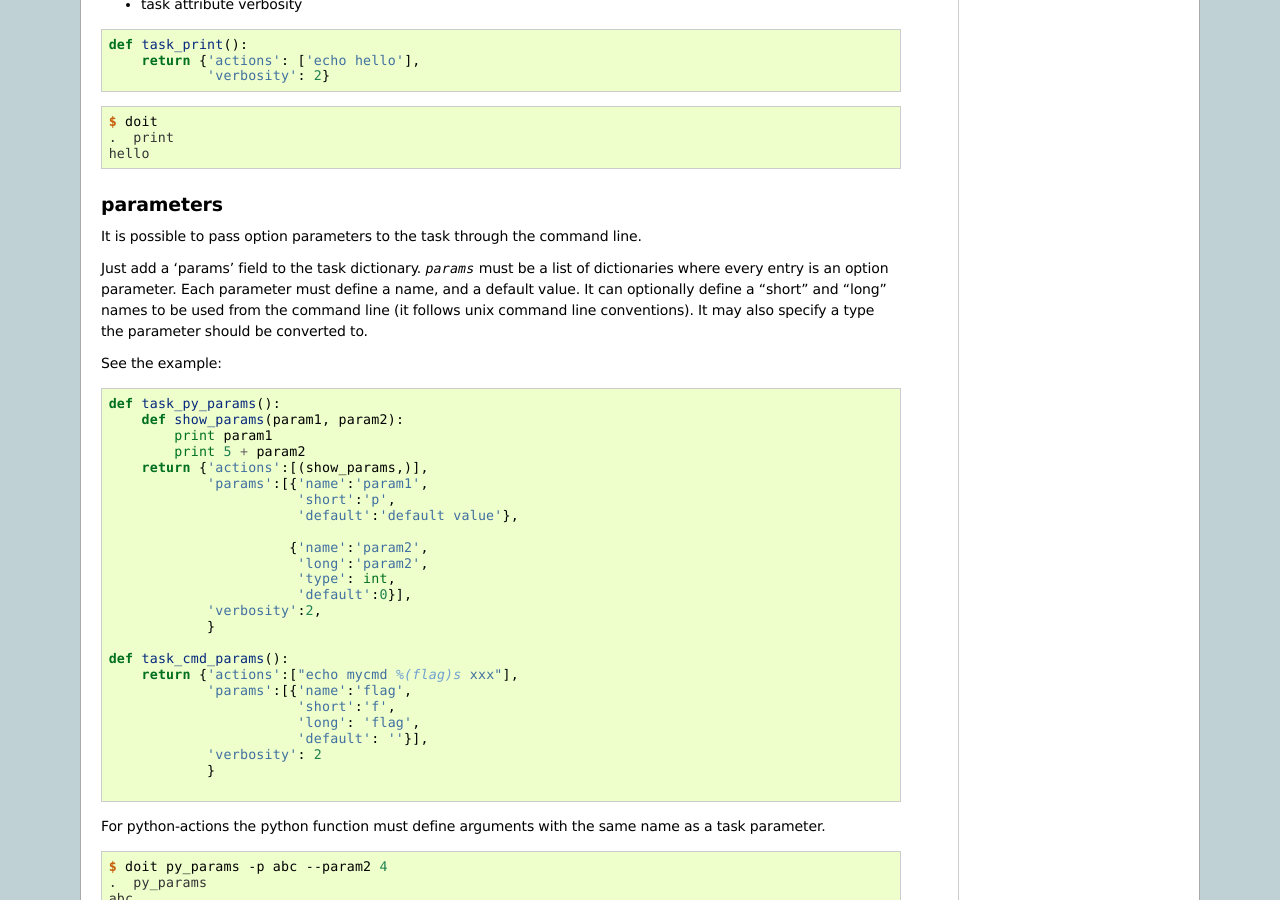
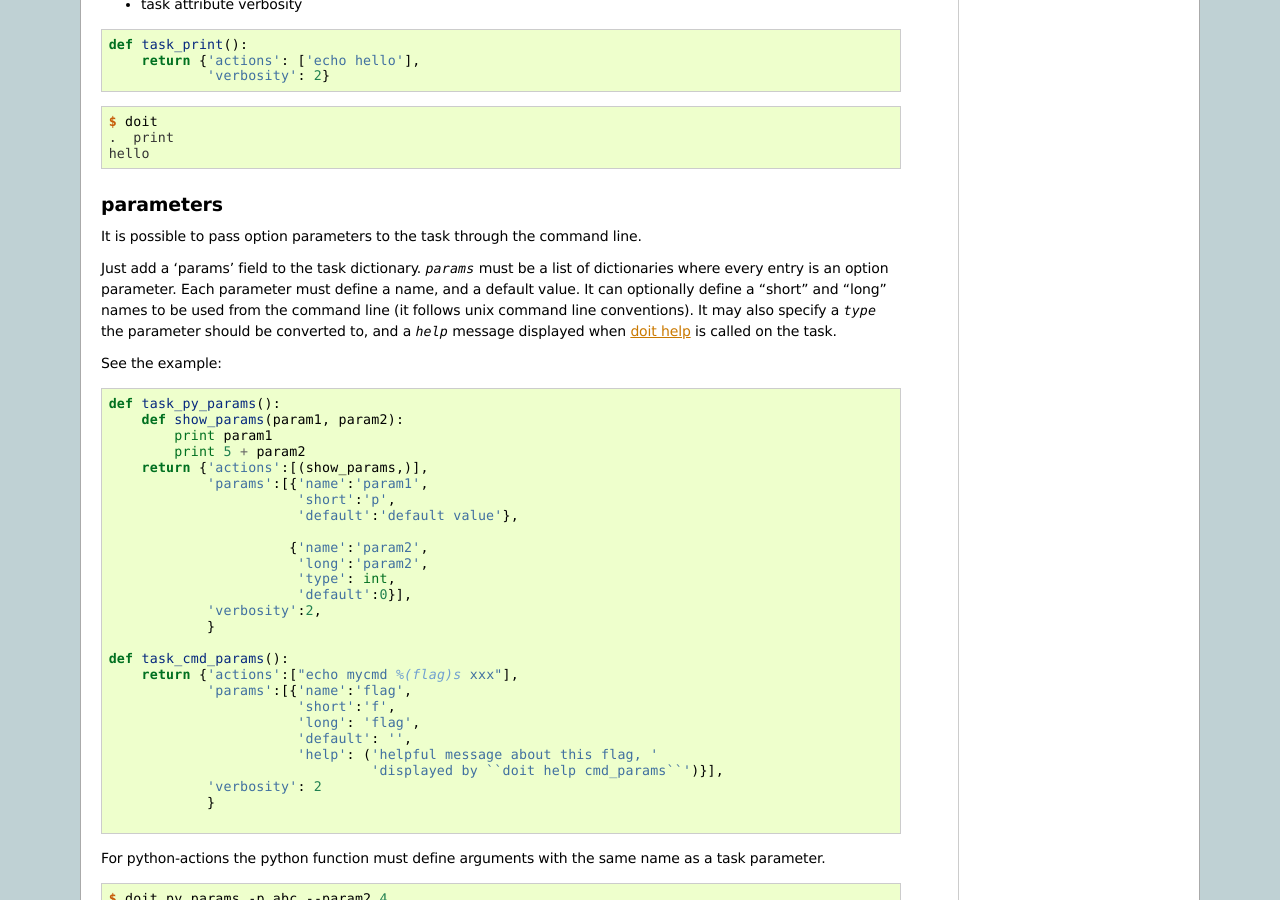
Before and after one commit to pydoit/doit, a Sphinx documentation site: the page built from doc/cmd_run.rst, in a window 1280 px wide and 900 px high, scrolled down 1163 px. Built offline with Sphinx 7.4.7, drawn with Linux system fonts in a browser that asks for light colours.

Commit message:
doc: Explicit use of `help` entry for a given task parameter.

```diff
--- a/doc/cmd_other.rst
+++ b/doc/cmd_other.rst
@@ -9,6 +9,8 @@ The example below is used to manage a very simple C project.
 .. literalinclude:: tutorial/cproject.py
 
 
+
+.. _cmd-help:
 
 help
 -------
--- a/doc/cmd_run.rst
+++ b/doc/cmd_run.rst
@@ -96,7 +96,9 @@ Just add a 'params' field to the task dictionary. `params` must be a list of
 dictionaries where every entry is an option parameter. Each parameter must
 define a name, and a default value. It can optionally define a "short" and
 "long" names to be used from the command line (it follows unix command line
-conventions). It may also specify a type the parameter should be converted to.
+conventions). It may also specify a `type` the parameter should be converted to,
+and a `help` message displayed when :ref:`doit help <cmd-help>` is called
+on the task.
 
 
 
--- a/doc/tutorial/parameters.py
+++ b/doc/tutorial/parameters.py
@@ -19,6 +19,8 @@ def task_cmd_params():
             'params':[{'name':'flag',
                        'short':'f',
                        'long': 'flag',
-                       'default': ''}],
+                       'default': '',
+                       'help': ('helpful message about this flag, '
+                                'displayed by ``doit help cmd_params``')}],
             'verbosity': 2
             }
```
